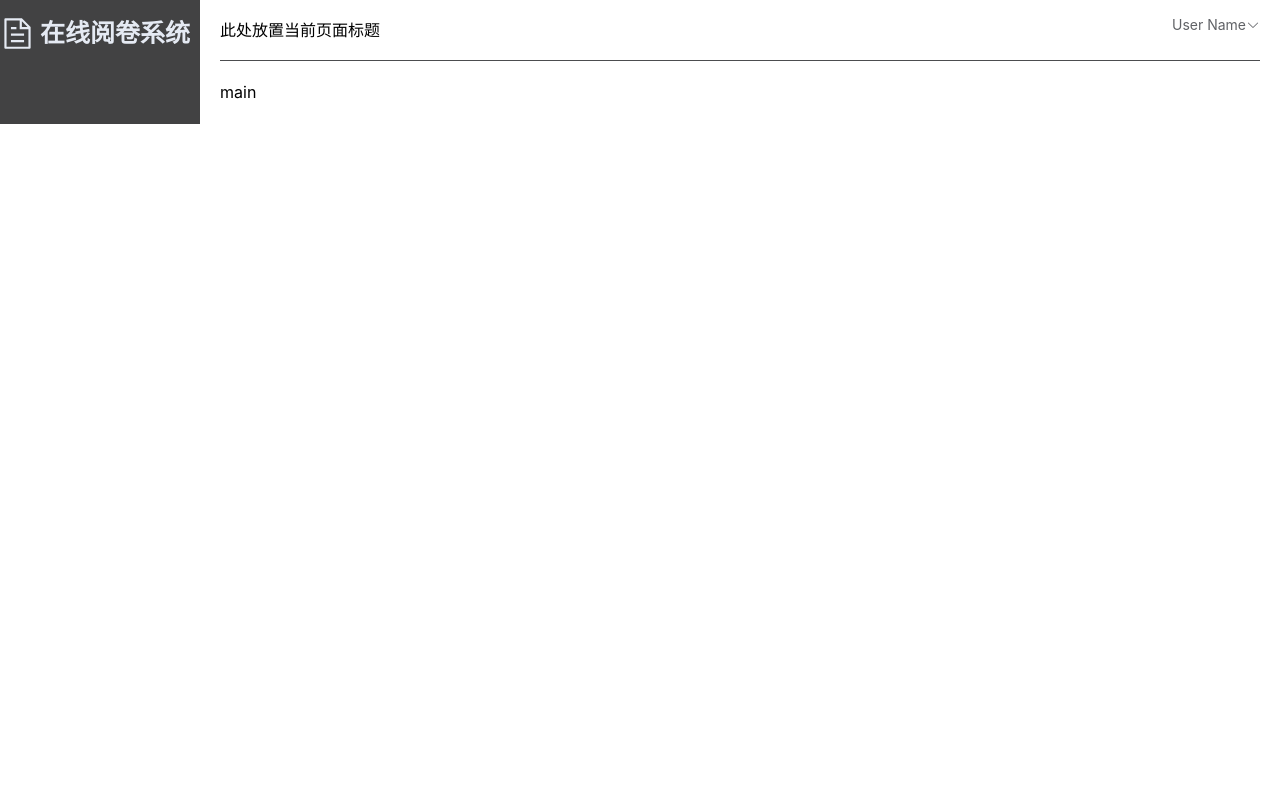
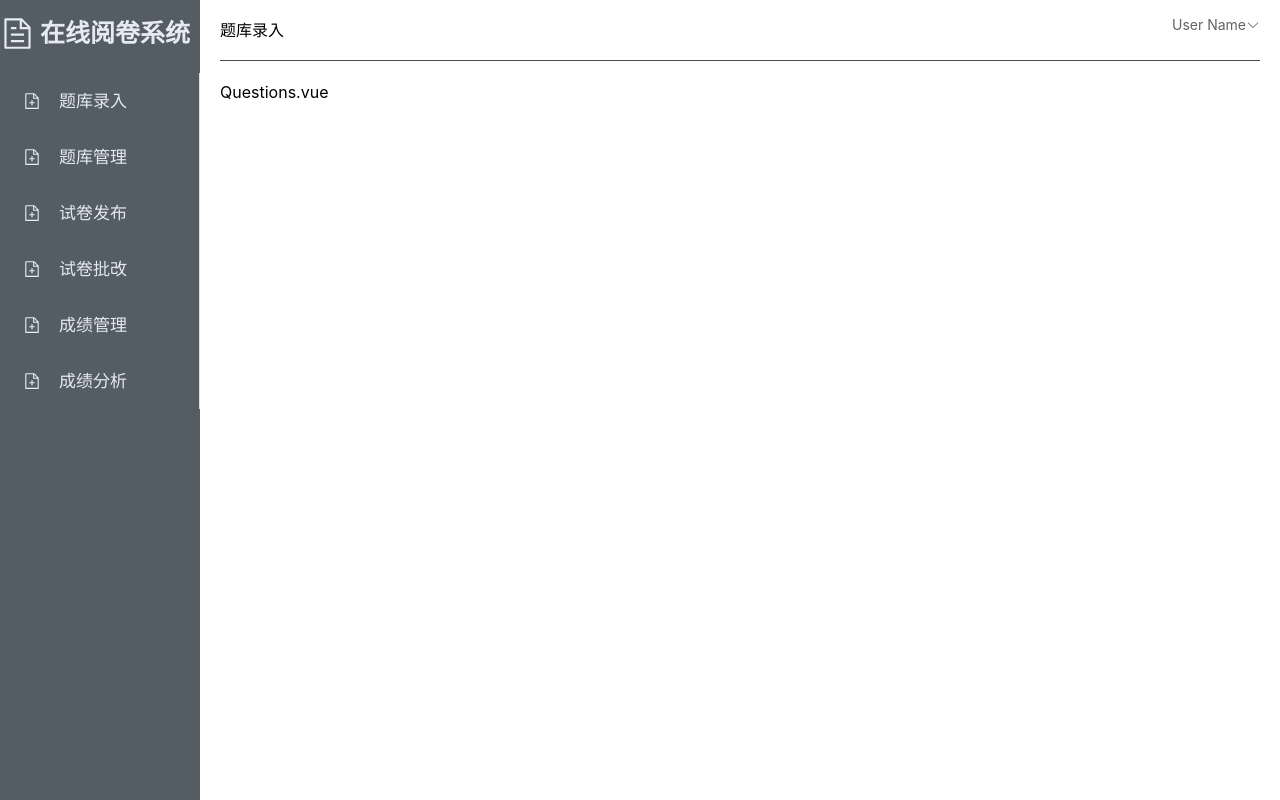
Before and after one commit to radyyt/Online-Marking-System, a Vue app: page /#/questions/input in a window 1280 px wide. Built offline with nearby package versions, Linux system fonts and the light colour scheme.

Commit message:
主页设计

```diff
--- a/index.html
+++ b/index.html
@@ -4,7 +4,7 @@
     <meta charset="UTF-8" />
     <link rel="icon" type="image/svg+xml" href="/vite.svg" />
     <meta name="viewport" content="width=device-width, initial-scale=1.0" />
-    <title>Vite + Vue</title>
+    <title>在线阅卷系统</title>
   </head>
   <body>
     <div id="app"></div>
--- a/src/App.vue
+++ b/src/App.vue
@@ -14,7 +14,7 @@ import CommonAside from './components/CommonAside.vue';
           <CommonHeader />
         </el-header>
         <el-main>
-          main
+          <RouterView></RouterView>
         </el-main>
       </el-container>
     </el-container>
@@ -24,6 +24,7 @@ import CommonAside from './components/CommonAside.vue';
 <style scoped>
 .common-aside{
   width: 200px;
-  background-color: #424243;
+  height: 100vh;
+  background-color: #545c64;
 }
 </style>
--- a/src/components/CommonAside.vue
+++ b/src/components/CommonAside.vue
@@ -7,16 +7,99 @@
             <span id="title">在线阅卷系统</span>
         </div>
         <div class="menu">
+            <el-menu active-text-color="#ffd04b" background-color="#545c64" class="el-menu-vertical-demo"
+                text-color="#E5EAF3" :router=true>
+                <el-menu-item index="/questions/input">
+                    <el-icon>
+                        <DocumentAdd />
+                    </el-icon>
+                    <span class="menu-title">题库录入</span>
+                </el-menu-item>
+                <el-menu-item index="/questions/manage">
+                    <el-icon>
+                        <DocumentAdd />
+                    </el-icon>
+                    <span class="menu-title">题库管理</span>
+                </el-menu-item>
+                <el-menu-item index="/papers/publish">
+                    <el-icon>
+                        <DocumentAdd />
+                    </el-icon>
+                    <span class="menu-title">试卷发布</span>
+                </el-menu-item>
+                <el-menu-item index="/scores/correct">
+                    <el-icon>
+                        <DocumentAdd />
+                    </el-icon>
+                    <span class="menu-title">试卷批改</span>
+                </el-menu-item>
+                <el-menu-item index="/scores/manage">
+                    <el-icon>
+                        <DocumentAdd />
+                    </el-icon>
+                    <span class="menu-title">成绩管理</span>
+                </el-menu-item>
+                <el-menu-item index="/score/analysis">
+                    <el-icon>
+                        <DocumentAdd />
+                    </el-icon>
+                    <span class="menu-title">成绩分析</span>
+                </el-menu-item>
+                <!-- <el-sub-menu index="2">
+                    <template #title>
+                        <el-icon>
+                            <Location />
+                        </el-icon>
+                        <span>Navigator One</span>
+                    </template>
+                    <el-menu-item-group title="Group One">
+                        <el-menu-item index="1-1">item one</el-menu-item>
+                        <el-menu-item index="1-2">item two</el-menu-item>
+                    </el-menu-item-group>
+                    <el-menu-item-group title="Group Two">
+                        <el-menu-item index="1-3">item three</el-menu-item>
+                    </el-menu-item-group>
+                    <el-sub-menu index="1-4">
+                        <template #title>item four</template>
+                        <el-menu-item index="1-4-1">item one</el-menu-item>
+                    </el-sub-menu>
+                </el-sub-menu>
 
+                <el-menu-item index="3" disabled>
+                    <el-icon>
+                        <document />
+                    </el-icon>
+                    <span>Navigator Three</span>
+                </el-menu-item>
+                <el-menu-item index="4">
+                    <el-icon>
+                        <setting />
+                    </el-icon>
+                    <span>Navigator Four</span>
+                </el-menu-item> -->
+            </el-menu>
         </div>
     </div>
 </template>
+
+<script setup>
+const handleOpen = (key, keyPath) => {
+    console.log(key, keyPath)
+}
+const handleClose = (key, keyPath) => {
+    console.log(key, keyPath)
+}
+const itemClick = (item) => {
+    console.log(item)
+}
+</script>
 
 <style scoped>
 .logo {
     display: flex;
     align-items: center;
     margin-top: 15px;
+    margin-bottom: 20px;
 }
 
 #title {
@@ -26,7 +109,7 @@
     color: #E5EAF3;
 }
 
-.menu{
-
-}
-</style>
+.menu-title {
+    padding-left: 10px;
+    font-size: 17px;
+}</style>
--- a/src/components/CommonHeader.vue
+++ b/src/components/CommonHeader.vue
@@ -1,7 +1,7 @@
 <template>
     <div class="common-header">
         <div class="left">
-            <span>此处放置当前页面标题</span>
+            <span>{{state.name}}</span>
         </div>
         <div class="Right">
             <el-dropdown>
@@ -25,6 +25,24 @@
     </div>
 </template>
 
+<script setup>
+import {pathMap} from '../utils'
+import {useRouter} from 'vue-router'
+import { reactive } from 'vue';
+
+const state = reactive({
+    name: ''
+})
+
+const router = useRouter()
+router.afterEach((to)=>{
+    state.name = pathMap[to.name]
+    console.log('to.name',to.name)
+
+})
+
+</script>
+
 <style scoped>
 .common-header {
     display: flex;
--- /dev/null
+++ b/src/utils/index.js
@@ -0,0 +1,6 @@
+// 路由对应的页面标题
+export const pathMap = {
+    home: '首页',
+    questionsInput: '题库录入',
+    questionsManage: '题库管理',
+}
--- a/src/views/NotFound.vue
+++ b/src/views/NotFound.vue
@@ -3,6 +3,6 @@
 </template>
 
 <script setup>
-    import { useRoute } from 'vue-router';
-    console.log(useRoute());
+    // import { useRoute } from 'vue-router';
+    // console.log(useRoute());
 </script>
--- /dev/null
+++ b/src/views/Questions.vue
@@ -0,0 +1,3 @@
+<template>
+    <div>Questions.vue</div>
+</template>
--- /dev/null
+++ b/src/views/QuestionsManage.vue
@@ -0,0 +1,3 @@
+<template>
+    <div>QuestionsManage.vue</div>
+</template>
```
Also changed, not shown: src/router/index.js (+5 -6 lines).
